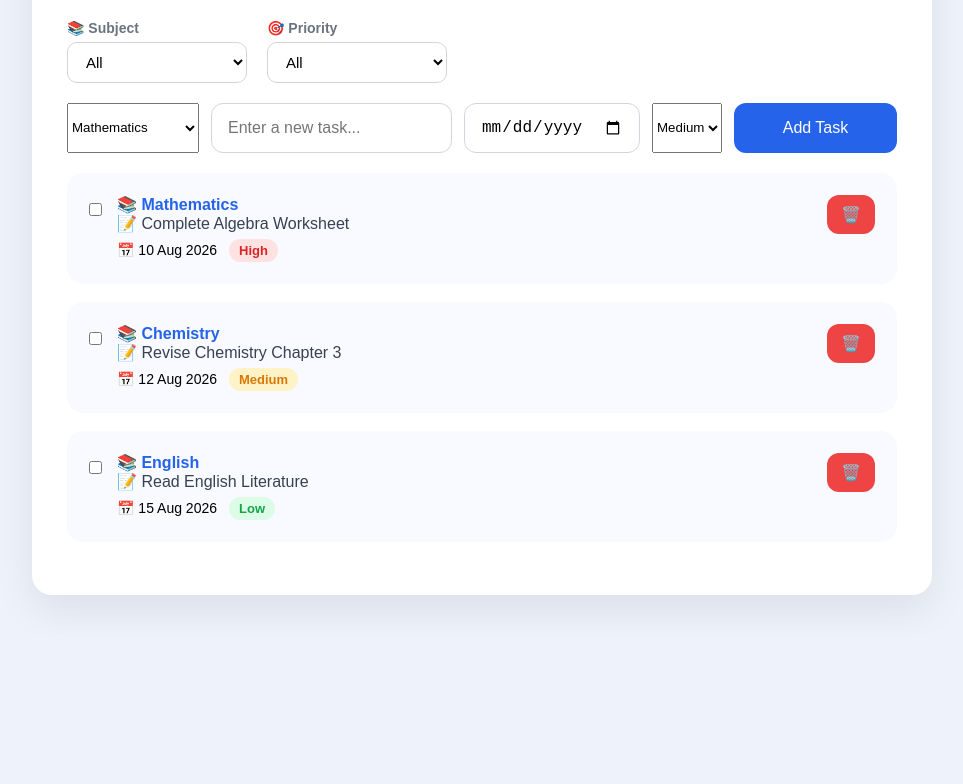
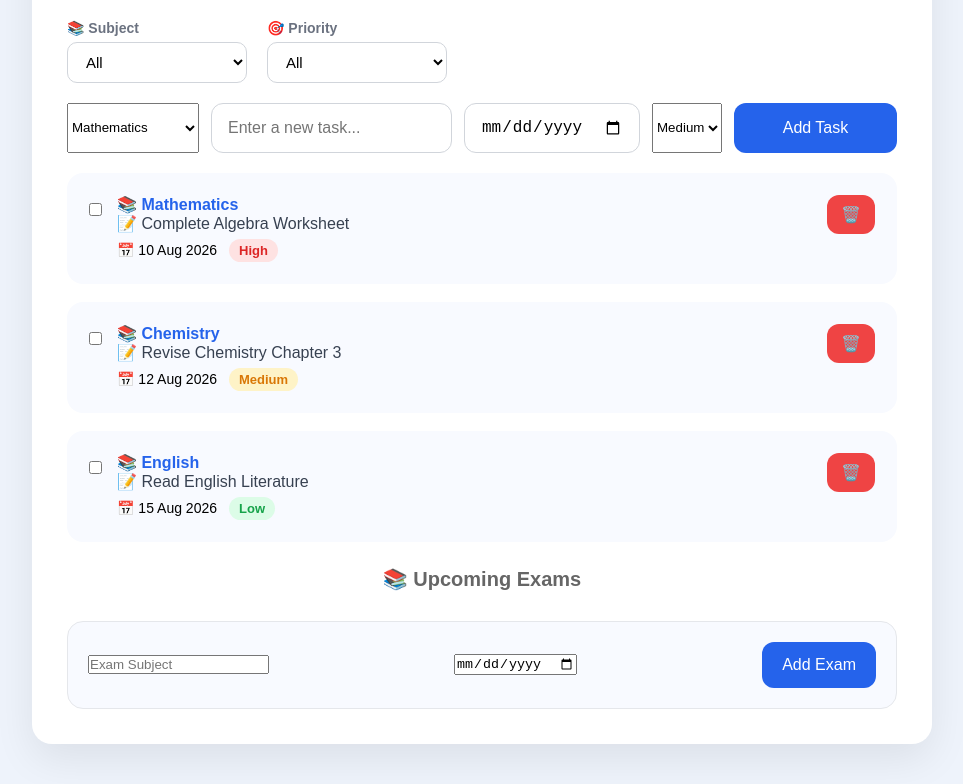
Before and after one commit to lenovosamarsakshi-droid/ai-study-planner, a React (Vite) app: page / in a window 1280 px wide. Shown: the part 541-1325 px from the top of the page, without its empty margins (158-1121 px from the left). Before the commit the page ends 1176 px from the top, so only its background shows below. Built offline with nearby package versions, Linux system fonts and the light colour scheme.

Commit message:
Added exam planner with local storage

```diff
--- a/src/App.jsx
+++ b/src/App.jsx
@@ -3,6 +3,7 @@ import Header from "./components/Header";
 import DashboardCards from "./components/DashboardCards";
 import ProgressSection from "./components/ProgressSection";
 import TaskSection from "./components/TaskSection";
+import ExamSection from "./components/ExamSection";
 
 function App() {
   const [completedTasks, setCompletedTasks] = useState(0);
@@ -27,6 +28,7 @@ function App() {
       <TaskSection
         onProgressChange={handleProgressChange}
       />
+      <ExamSection />
     </div>
   );
 }
--- a/src/components/ExamSection.jsx
+++ b/src/components/ExamSection.jsx
@@ -0,0 +1,112 @@
+import { useState, useEffect } from "react";
+
+function ExamSection() {
+
+  const [examSubject, setExamSubject] = useState("");
+  const [examDate, setExamDate] = useState("");
+
+  const [exams, setExams] = useState(() => {
+  return JSON.parse(localStorage.getItem("exams")) || [];
+});
+  function addExam() {
+
+    if (examSubject.trim() === "" || examDate === "") return;
+
+    setExams([
+      ...exams,
+      {
+        subject: examSubject,
+        date: examDate,
+      },
+    ]);
+
+    setExamSubject("");
+    setExamDate("");
+  }
+function getDaysLeft(date) {
+
+  const today = new Date();
+
+  const examDate = new Date(date);
+
+  const difference =
+    examDate.setHours(0,0,0,0) -
+    today.setHours(0,0,0,0);
+
+  const days = Math.ceil(
+    difference / (1000 * 60 * 60 * 24)
+  );
+
+  if (days === 0) return "🚨 Today";
+
+  if (days === 1) return "⚠ Tomorrow";
+
+  if (days < 0) return "❌ Exam Passed";
+
+  return `⏳ ${days} days left`;
+}
+useEffect(() => {
+  localStorage.setItem(
+    "exams",
+    JSON.stringify(exams)
+  );
+}, [exams]);
+   return (
+  <div className="task-box">
+    <h2>📚 Upcoming Exams</h2>
+
+    <div className="exam-card">
+      <input
+        type="text"
+        placeholder="Exam Subject"
+        value={examSubject}
+        onChange={(e) => setExamSubject(e.target.value)}
+      />
+
+      <input
+        type="date"
+        value={examDate}
+        onChange={(e) => setExamDate(e.target.value)}
+      />
+
+      <button onClick={addExam}>
+        Add Exam
+      </button>
+    </div>
+
+    {exams.map((exam, index) => (
+      <div key={index} className="exam-card">
+
+        <div>
+          <h3>📖 {exam.subject}</h3>
+
+          <>
+  <p>
+    📅{" "}
+    {new Date(exam.date).toLocaleDateString("en-GB", {
+      day: "numeric",
+      month: "short",
+      year: "numeric",
+    })}
+  </p>
+
+  <p>{getDaysLeft(exam.date)}</p>
+</>
+        </div>
+
+        <button
+          className="delete-btn"
+          onClick={() =>
+            setExams(exams.filter((_, i) => i !== index))
+          }
+        >
+          🗑
+        </button>
+
+      </div>
+    ))}
+  </div>
+);
+}
+
+export default ExamSection;
--- a/src/index.css
+++ b/src/index.css
@@ -329,3 +329,42 @@ h1{
   outline: none;
   border-color: #2563eb;
 }
+.exam-card{
+  margin-top:20px;
+  background:#f8faff;
+  border-radius:16px;
+  padding:20px;
+  border:1px solid #e5e7eb;
+}
+
+.exam-card h3{
+  margin:0 0 10px;
+  color:#2563eb;
+}
+
+.exam-card p{
+  color:#6b7280;
+  margin:0;
+}
+.exam-card {
+  display: flex;
+  justify-content: space-between;
+  align-items: center;
+
+  margin-top: 20px;
+  padding: 20px;
+  border-radius: 16px;
+
+  background: #f8faff;
+  border: 1px solid #e5e7eb;
+}
+
+.exam-card h3 {
+  margin: 0 0 10px;
+  color: #2563eb;
+}
+
+.exam-card p {
+  margin: 0;
+  color: #6b7280;
+}
```
